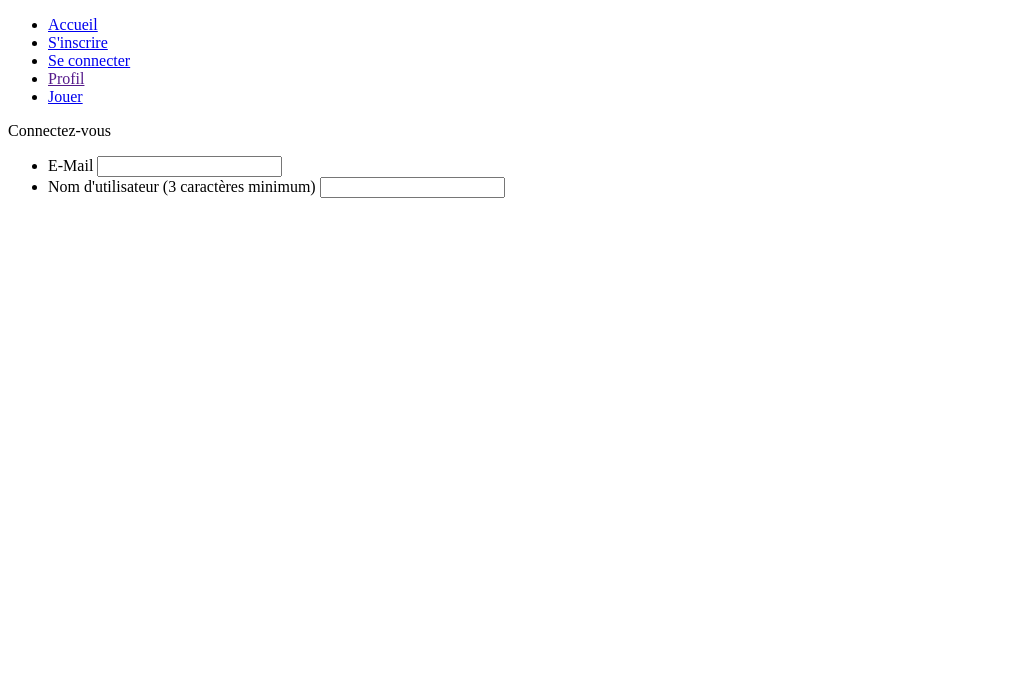
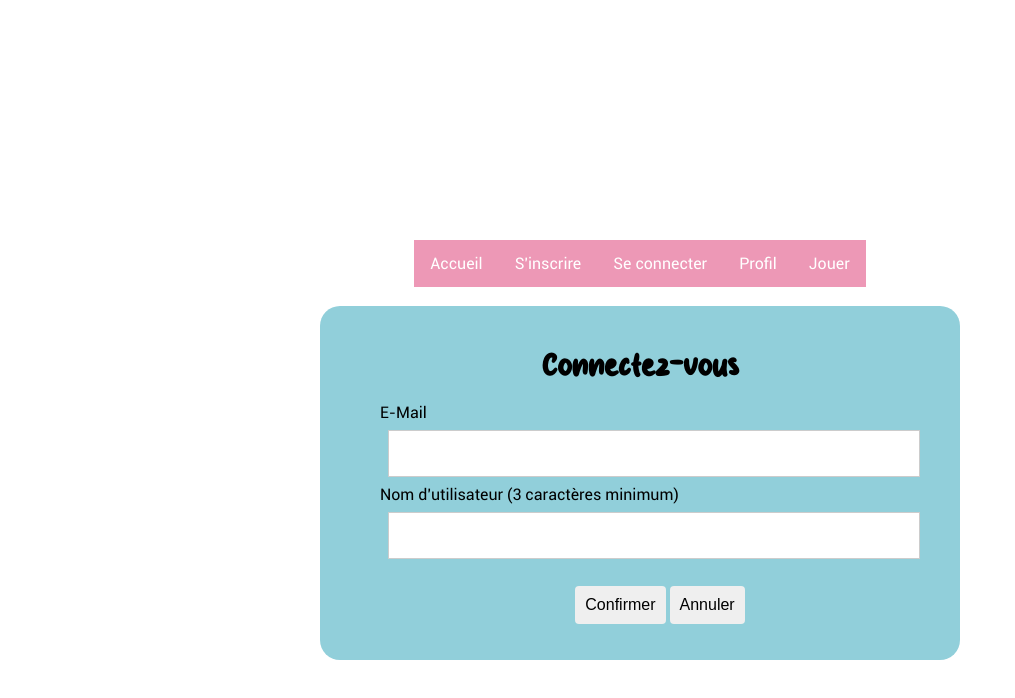
Before and after one commit to TeckelFou/memory_game, a plain HTML site: page connecter.html in a window 1280 px wide. Shown: the whole page, without its empty margins (0-1015 px from the left). Drawn offline with Linux system fonts and the light colour scheme.

Commit message:
ajout de fonctionnalités dans le formulaire

```diff
--- /dev/null
+++ b/connecter.css
@@ -0,0 +1,82 @@
+@font-face {
+  font-family: "Sunny";
+  src: url("ressources/Beauty\ Sunny.otf") format("truetype");
+}
+
+@font-face {
+  font-family: "Roboto";
+  src: url("ressources/Roboto-Regular.ttf") format("truetype");
+}
+
+body {
+  background: white;
+  padding: 50px;
+  display: flex;
+  flex-direction: column;
+  align-items: center;
+  justify-content: center;
+  min-height: 100vh;
+  margin: 0;
+  text-align: center;
+  font-family: "Roboto", sans-serif;
+}
+
+.navig {
+  list-style-type: none;
+  margin: 0;
+  padding: 0;
+  overflow: hidden;
+  background-color: #ed98b6;
+  width: 100%;
+}
+
+.navig li {
+  float: left;
+}
+
+.navig li a {
+  display: block;
+  color: white;
+  text-align: center;
+  padding: 14px 16px;
+  text-decoration: none;
+}
+
+li a:hover {
+  background-color: #db4980;
+}
+
+.cadre {
+  background: #91cfda;
+  padding: 20px;
+  max-width: 600px;
+  text-align: left;
+  border-radius: 20px;
+  box-sizing: content-box;
+  width: 100%;
+}
+.connexion {
+  list-style-type: none;
+}
+h1 {
+  font-family: "Sunny", sans-serif;
+  text-align: center;
+}
+input[type="text"],
+[type="email"],
+[type="password"] {
+  width: 500px;
+  padding: 15px;
+  margin: 8px;
+  border: 1px solid #ccc;
+  text-align: left;
+}
+
+input[type="submit"],
+[type="reset"] {
+  border-radius: 4px;
+  border: none;
+  font-size: 16px;
+  cursor: pointer;
+  padding: 10px;
+}
--- a/connecter.html
+++ b/connecter.html
@@ -4,6 +4,7 @@
     <meta charset="UTF-8">
     <meta name="viewport" content="width=device-width, initial-scale=1.0">
     <title>Document</title>
+    <link rel="stylesheet" href="connecter.css">
 </head>
 <body>
     <nav>
@@ -15,9 +16,12 @@
             <li><a href="">Profil </a></li>
             <li><a href="indexMemory.html">Jouer </a></li>
 
+
         </ul>
+        <br>
     </nav>
-    Connectez-vous
+    <div class="cadre">
+    <h1>Connectez-vous</h1>
 
     <form name="connexion" novalidate>
         <ul class="connexion">
@@ -29,5 +33,12 @@
             <li><label for="mdp"> Nom d'utilisateur (3 caractères minimum)</label>
                 <input type="password" id="mdp" name="mdr" required />
             </li>
+           <br> <div style = "text-align: center;">
+            <input type="submit" value="Confirmer" />
+            <input type="reset" value="Annuler" />
+            </div>
+            </div>
+            </div>
+
 </body>
 </html>
--- a/formulaire.css
+++ b/formulaire.css
@@ -1,11 +1,11 @@
 @font-face {
-    font-family: 'Sunny';
-    src: url('ressources/Beauty\ Sunny.otf') format('truetype');
+  font-family: "Sunny";
+  src: url("ressources/Beauty\ Sunny.otf") format("truetype");
 }
 
 @font-face {
-    font-family: 'Roboto';
-    src: url('ressources/Roboto-Regular.ttf') format('truetype');
+  font-family: "Roboto";
+  src: url("ressources/Roboto-Regular.ttf") format("truetype");
 }
 body {
   background: white;
@@ -17,8 +17,7 @@ body {
   min-height: 100vh;
   margin: 0;
   text-align: center;
-    font-family: 'Roboto', sans-serif;
-
+  font-family: "Roboto", sans-serif;
 }
 .navig {
   list-style-type: none;
@@ -55,23 +54,24 @@ li a:hover {
 }
 .formulaire {
   list-style-type: none;
-
 }
 h1 {
-    font-family: 'Sunny', sans-serif;
+  font-family: "Sunny", sans-serif;
   text-align: center;
-
 }
 
-input[type= text], [type= email], [type=password] {
-    width : 500px;
+input[type="text"],
+[type="email"],
+[type="password"] {
+  width: 500px;
   padding: 15px;
   margin: 8px;
   border: 1px solid #ccc;
   text-align: left;
 }
 
-input[type=submit], [type=reset] {
+input[type="submit"],
+[type="reset"] {
   border-radius: 4px;
   border: none;
   font-size: 16px;
@@ -84,18 +84,27 @@ padding: 10px;
   font-size: 0.9em;
   margin-top: 5px;
 }
+.iconPasswordOn:hover, .iconPasswordOff:hover {
+cursor: pointer;
+}
+.iconPasswordOn, .iconPasswordOff{
+  max-width: 30px;
+}
+.iconPasswordOff{
+  display: none;
+}
 
-/*container {
+/*.barre {
     background-color: #2E424D;
-    width: 100%;
+    width: 500px;
     height: 15px;
     border-radius: 5px;
 }
 
-container #point {
+.barrePoint {
     background-color: #D73F40;
     width: 1%;
-    height: 100%;
+    height: 500px;
     border-radius: 5px;
     transition: 0.5s;
 }*/
```
Also changed, not shown: cssIndex.css (+8 -9 lines), formulaire.html (+5 -3 lines), formulaire.js (+51 -19 lines), indexMemory.html (+12 -13 lines), memory.css (+8 -12 lines), memory.js (+39 -27 lines), images/dosCarte.jpg (deleted), images/lulo.jpg (deleted), images/milo.jpg (deleted), images/sani.jpg (deleted), images/uguette.jpg (deleted), ressources/cacher.png (added), ressources/oeil.png (added), ressources/oeilMdp.png (added). Lines whose indentation alone changed are shown as unchanged.
